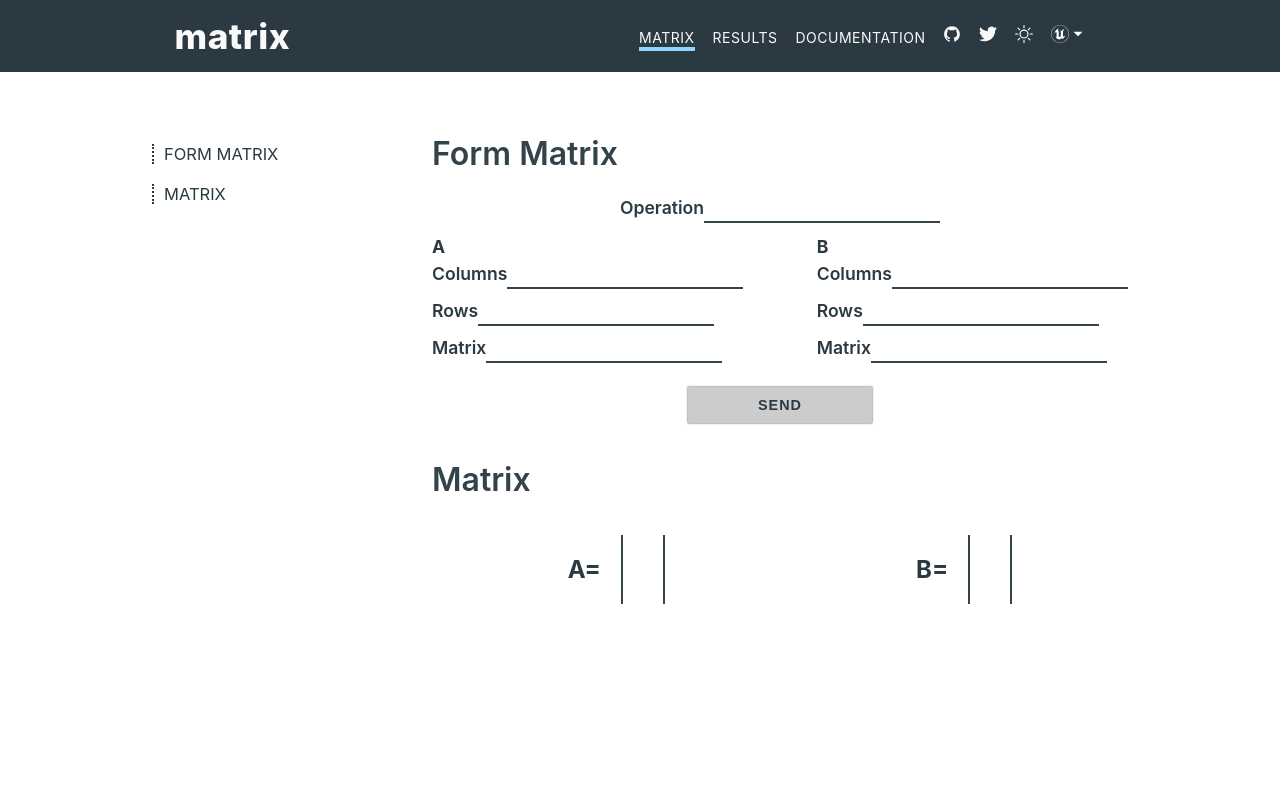
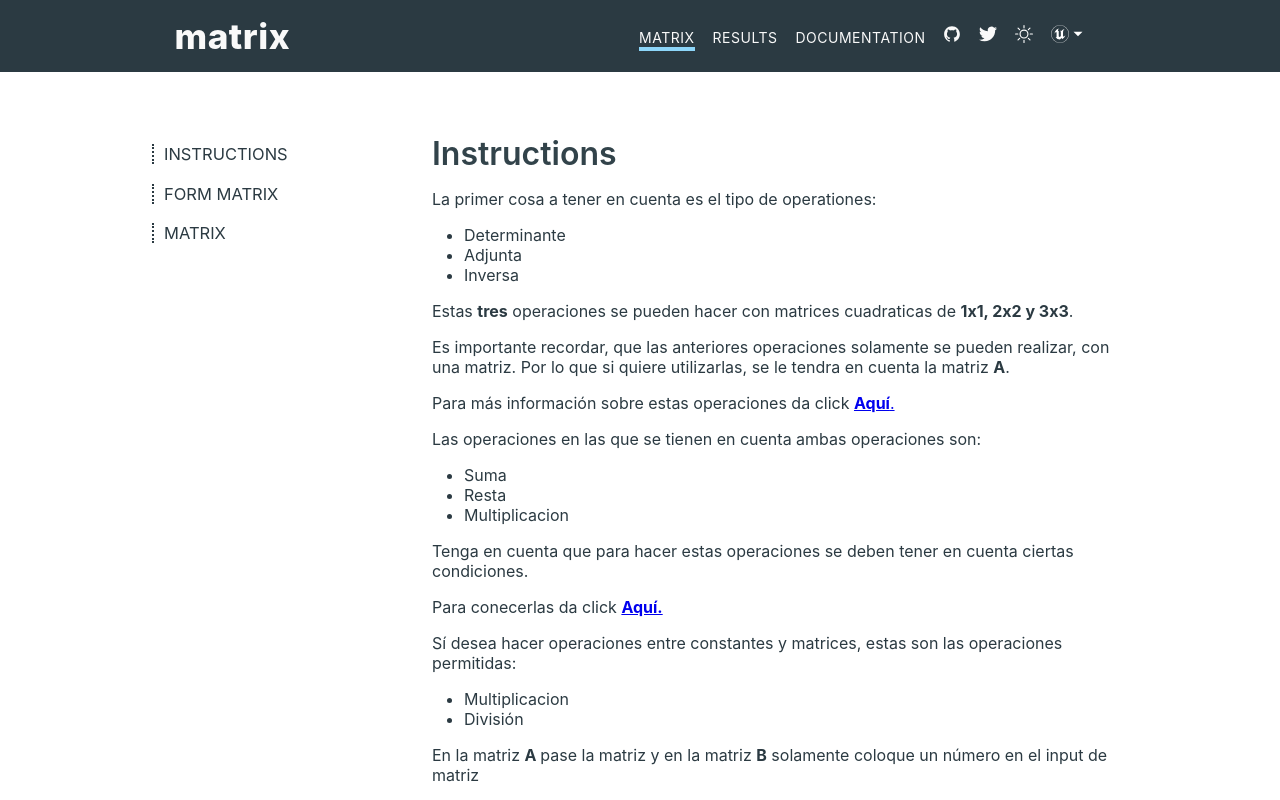
Before and after one commit to diegotenjo961/matrix-operations, a React (Create React App) app: page / in a window 1280 px wide. Shown: the top 800 px of the page. Built offline with nearby package versions, Linux system fonts and the light colour scheme.

Commit message:
Add instructions

```diff
--- a/src/components/Form.jsx
+++ b/src/components/Form.jsx
@@ -1,5 +1,5 @@
 import React, { useState, useEffect } from 'react';
-import { validateOperation } from "../utils/switchedOperations";
+import validateOperation from "../utils/validateOperation";
 import FormMatrix from "./FormMatrix";
 
 import { useDispatch } from "react-redux";
@@ -11,13 +11,21 @@ import '../assets/styles/components/Form.css';
 
 const Form = () => {
     const [validate, setValidate] = useState({});
+    const [toggleForm, setToggleForm ] = useState(true);
     const dispatch = useDispatch();
     const operation = useSelector(selectOperation);
 
     const handleChange = (e) => {
         dispatch(setOperation({
-            operation: e.target.value.toLowerCase(),
-        }))
+            operation: e.target.value.toLowerCase().trim(),
+        }));
+        setToggleForm(true);
+    }
+    const handleClick = () => {
+        if(validate.isOperation){
+            return console.log("hello");
+        }
+        setToggleForm(false);
     }
 
     useEffect(() => {
@@ -31,6 +39,7 @@ const Form = () => {
                     <label htmlFor="operation" className="feed__form-label">Operation</label>
                     <input id="operation" name="operation" className="feed__form-input"
                         onChange={handleChange}/>
+                    {!toggleForm && <p className="text-danger">{operation.operation} not is an operation</p>}
                 </div>
 
                 <div className="feed__form-matrix">
@@ -38,7 +47,8 @@ const Form = () => {
                     <FormMatrix id="2"/>
                 </div>
 
-                <button className="feed__form-button" type="button">
+                <button className="feed__form-button" type="button"
+                onClick={handleClick}>
                 send
             </button>
             </form>
--- /dev/null
+++ b/src/components/Instructions.jsx
@@ -0,0 +1,45 @@
+import React from 'react'
+import { Link } from "react-router-dom";
+
+function Instructions() {
+    return (
+        <div>
+            <p>La primer cosa a tener en cuenta es el tipo de operationes: </p>
+            <ul className="ml-2">
+                <li>Determinante</li>
+                <li>Adjunta</li>
+                <li>Inversa</li>
+            </ul>
+            <p>Estas <strong>tres</strong> operaciones se pueden hacer con matrices
+                cuadraticas de <strong>1x1, 2x2 y 3x3</strong>.</p>
+            <p>Es importante recordar, que las anteriores operaciones solamente se pueden realizar,
+            con una matriz. Por lo que si quiere utilizarlas, se le tendra en cuenta
+            la matriz <strong>A</strong>.</p>
+            <p>Para más información sobre estas operaciones da
+            click <Link to="/documentation"><strong>Aquí</strong>.</Link></p>
+
+            <p>Las operaciones en las que se tienen en cuenta ambas operaciones son:</p>
+            <ul className="ml-2">
+                <li>Suma</li>
+                <li>Resta</li>
+                <li>Multiplicacion</li>
+            </ul>
+            <p>Tenga en cuenta que para hacer estas operaciones se deben tener en cuenta ciertas
+                condiciones.</p>
+            <p>Para conecerlas da click <Link to="/documentation"><strong>Aquí.</strong></Link></p>
+
+            <p>Sí desea hacer operaciones entre constantes y matrices, estas son las operaciones permitidas:</p>
+                <ul className="ml-2">
+                    <li>Multiplicacion</li>
+                    <li>División</li>
+                </ul>
+            <p>
+                En la matriz <strong>A </strong>
+                pase la matriz y en la matriz <strong>B</strong> solamente coloque un número en
+                el input de matriz
+            </p>
+        </div>
+    )
+}
+
+export default Instructions
--- a/src/data/matrix.js
+++ b/src/data/matrix.js
@@ -1,14 +1,20 @@
 import Form from "../components/Form";
 import SelectMatrix from "../components/SelectMatrix";
+import Instructions from "../components/Instructions";
 
 const arrayTitles = [
     {
         id: 1,
+        title: "instructions",
+        content: <Instructions />
+    },
+    {
+        id: 2,
         title: "form matrix",
         content: <Form />
     },
     {
-        id: 2,
+        id: 3,
         title: "matrix",
         content: <SelectMatrix />
     }
--- a/src/index.css
+++ b/src/index.css
@@ -54,3 +54,6 @@ p {
   background: rgba(200, 0, 0, 0.2);
   height: 1.5rem;
 }
+.ml-2 {
+  margin-left: 2rem;
+}
--- a/src/utils/switchedOperations.js
+++ b/src/utils/validateOperation.js
@@ -1,22 +1,10 @@
-export const results = (operation) => {
-    switch(operation){
-        case "determinant":
-            return null
-        case "adj":
-            return null
-        case "inverse":
-            return null
-        default:
-            return null
-    }
-}
 const state = {
     isOperation: true,
     twoMatrix: false,
     operation: null
 }
 
-export const validateOperation = (operation) => {
+const validateOperation = (operation) => {
     switch(operation){
         case "determinant":
             return {
@@ -71,3 +59,5 @@ export const validateOperation = (operation) => {
             }
     }
 }
+
+export default validateOperation;
```
Also changed, not shown: src/utils/results.js (added, +12 -0 lines).
